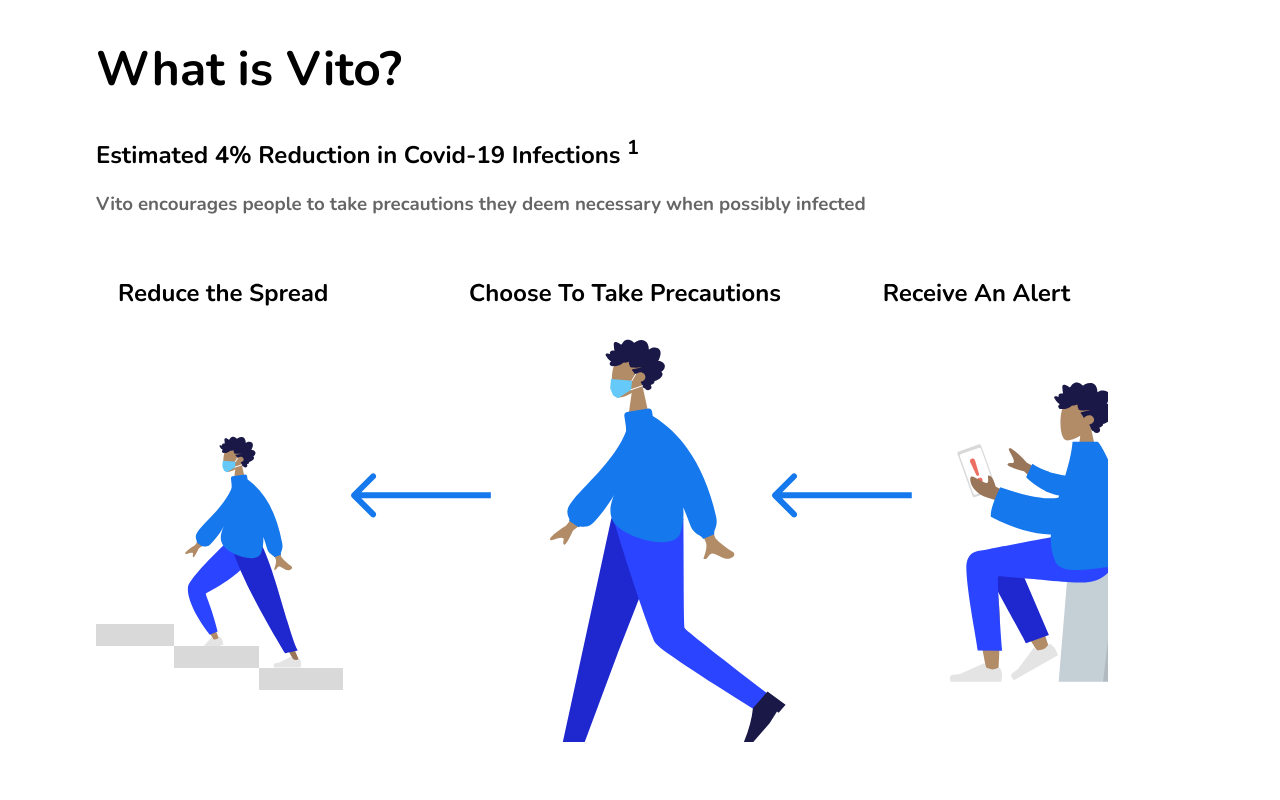
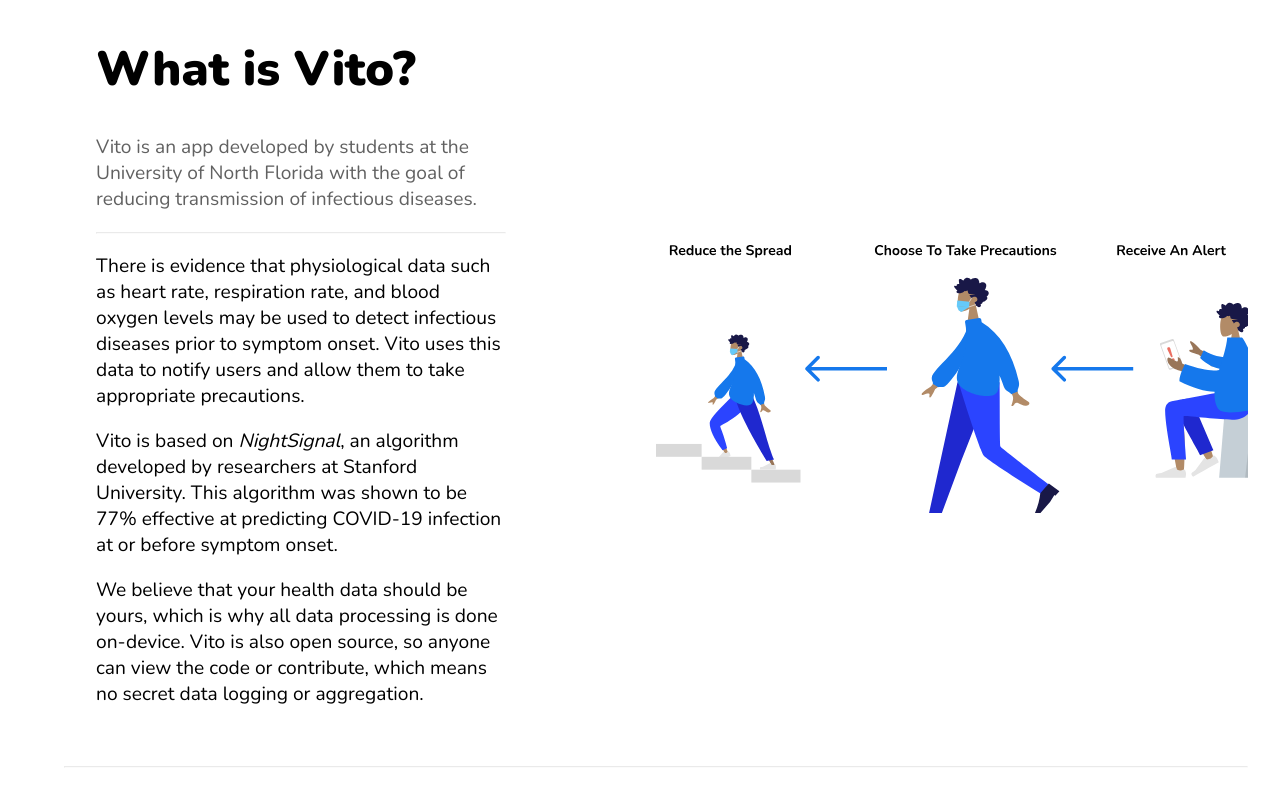
Before and after one commit to Vito-Research/Vito-Website, a React (Vite) app: page / in a window 1280 px wide. Shown: the part 860-1660 px from the top of the page. Built offline with nearby package versions, Linux system fonts and the light colour scheme.

Commit message:
Changed content of landing page and about section

```diff
--- a/src/_colors.scss
+++ b/src/_colors.scss
@@ -17,7 +17,7 @@
 $text-primary: #fff;
 $text-muted: #fffc;
 $text-dark: #111;
-$text-dark-muted: #3338;
+$text-dark-muted: rgba(17, 17, 17, 0.664);
 
 //Buttons
 $btn-primary: $primary;
--- a/src/_font.scss
+++ b/src/_font.scss
@@ -15,14 +15,26 @@
   font-family: "Nunito", "Segoe UI", Tahoma, Geneva, Verdana, sans-serif;
 }
 
+hr {
+  opacity: 0.2;
+}
 :root {
   color: $text-primary;
 }
 
 .section-header {
   font-size: 3em;
+  font-weight: 900;
 }
 
-.light {
-  opacity: 0.6;
+.muted {
+  color: $text-muted;
 }
+.light.muted,
+.light .muted {
+  color: $text-dark-muted;
+}
+
+p {
+  font-size: 1.2em;
+}
--- a/src/components/ComingSoon.tsx
+++ b/src/components/ComingSoon.tsx
@@ -4,7 +4,6 @@
 function ComingSoon() {
   return (
     <Landing>
-      <strong>Oops...</strong>
       <h1>Coming Soon!</h1>
       <p>
         We haven't finished this part of the site yet. Check back soon for more
--- a/src/components/Home/Home.tsx
+++ b/src/components/Home/Home.tsx
@@ -1,31 +1,11 @@
 import React from "react";
-import Landing from "../Landing";
+import HomeLanding from "./sections/HomeLanding";
 import SectionContainer from "./sections/SectionContainer";
 
 function Home() {
   return (
     <>
-      <Landing>
-        <strong>Our Mission</strong>
-        <h1>Reduce the Loss of Life Due to Infection</h1>
-        <p>
-          An app that utilizes smartwatches to detect stress that may be due to
-          infection
-        </p>
-
-        <button
-          type="button"
-          className="btn btn-cta"
-          onClick={() => {
-            window.scrollTo({
-              top: window.innerHeight - 48,
-              behavior: "smooth"
-            });
-          }}
-        >
-          Learn More
-        </button>
-      </Landing>
+      <HomeLanding />
       <SectionContainer />
     </>
   );
--- a/src/components/Home/sections/AboutSection.tsx
+++ b/src/components/Home/sections/AboutSection.tsx
@@ -5,17 +5,41 @@
 function AboutSection() {
   return (
     <div className="section about" id="about">
-      <div className="about-text">
-        <h1 className="section-header">What is Vito?</h1>
-        <h2>
-          Estimated 4% Reduction in Covid-19 Infections <sup>1</sup>
-        </h2>
-        <h3 className="header light">
-          Vito encourages people to take precautions they deem necessary when
-          possibly infected
-        </h3>
-        <img src={Info} alt="Info" className="info-img" />
+      <div className="what-is-vito">
+        <div className="about-text">
+          <h1 className="section-header">What is Vito?</h1>
+          <p className="muted">
+            Vito is an app developed by students at the University of North
+            Florida with the goal of reducing transmission of infectious
+            diseases.
+          </p>
+          <hr />
+          <p>
+            There is evidence that physiological data such as heart rate,
+            respiration rate, and blood oxygen levels may be used to detect
+            infectious diseases prior to symptom onset. Vito uses this data to
+            notify users and allow them to take appropriate precautions.
+          </p>
+          <p>
+            Vito is based on <em>NightSignal</em>, an algorithm developed by
+            researchers at Stanford University. This algorithm was shown to be
+            77% effective at predicting COVID-19 infection at or before symptom
+            onset.
+          </p>
+          <p>
+            We believe that your health data should be yours, which is why all
+            data processing is done on-device. Vito is also open source, so
+            anyone can view the code or contribute, which means no secret data
+            logging or aggregation.
+          </p>
+        </div>
+        <img
+          src={Info}
+          alt="Receive an Alert, choose to take precautions, and reduce the spread"
+          className="info-img"
+        />
       </div>
+      <hr />
       <StatsSection />
     </div>
   );
--- a/src/components/Home/sections/HomeLanding.tsx
+++ b/src/components/Home/sections/HomeLanding.tsx
@@ -4,7 +4,7 @@
   return (
     <Landing>
       <strong>Our Mission</strong>
-      <h1>Reduce the Loss of Life Due to Infection</h1>
+      <h1>Catch infection earlier using biometric data</h1>
       <p>
         An app that utilizes smartwatches to detect stress that may be due to
         infection
--- a/src/components/Home/sections/SectionContainer.tsx
+++ b/src/components/Home/sections/SectionContainer.tsx
@@ -6,9 +6,11 @@
 
 export default function SectionContainer() {
   return (
-    <div className="section-container">
+    <div className="section-container light">
       <AboutSection />
+      <hr />
       <AppsSection />
+      <hr />
       <AlgorithmSection />
       <Footer />
     </div>
--- a/src/components/Home/sections/aboutSection.scss
+++ b/src/components/Home/sections/aboutSection.scss
@@ -2,22 +2,36 @@
 @use "/src/util";
 
 .section.about {
-  flex-direction: column;
   background-color: white;
   color: black;
 }
+
+.what-is-vito {
+  display: flex;
+  flex-direction: row;
+  justify-content: space-between;
+}
 .about-text {
-  flex: 1 1 50%;
+  flex: 0 1 40%;
   padding: 2em;
   align-self: center;
   color: black;
 }
+.paragraph-label {
+  display: block;
+  color: $primary;
+  border-bottom: 1px solid rgba($primary, 0.3);
+}
 
+.paragraph-label + p {
+  margin-top: 0.5em;
+}
 .about sup {
   color: black;
 }
 
 .info-img {
-  max-width: 100%;
+  flex: 1 0 50%;
+  max-width: 50%;
   height: auto;
 }
```
